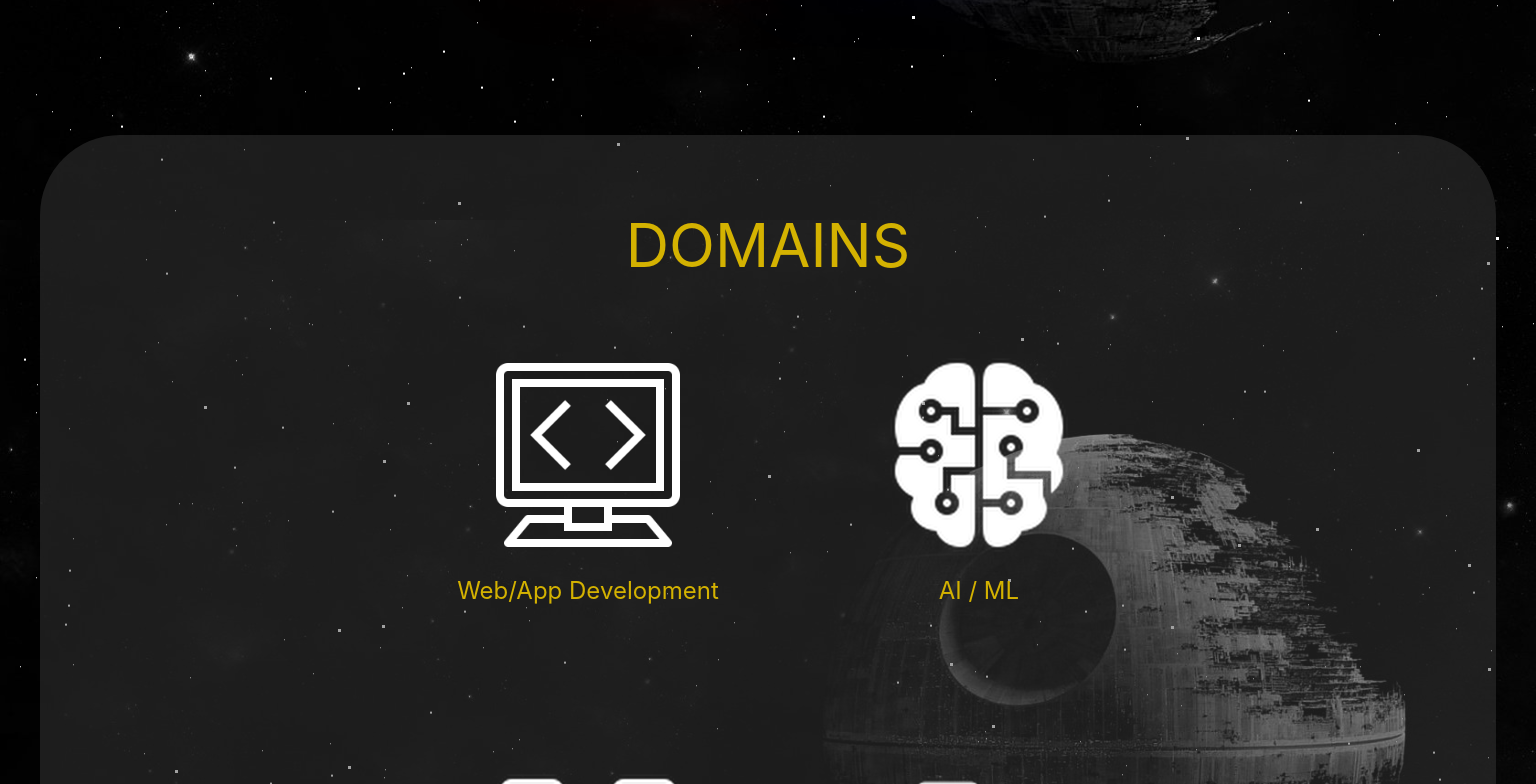
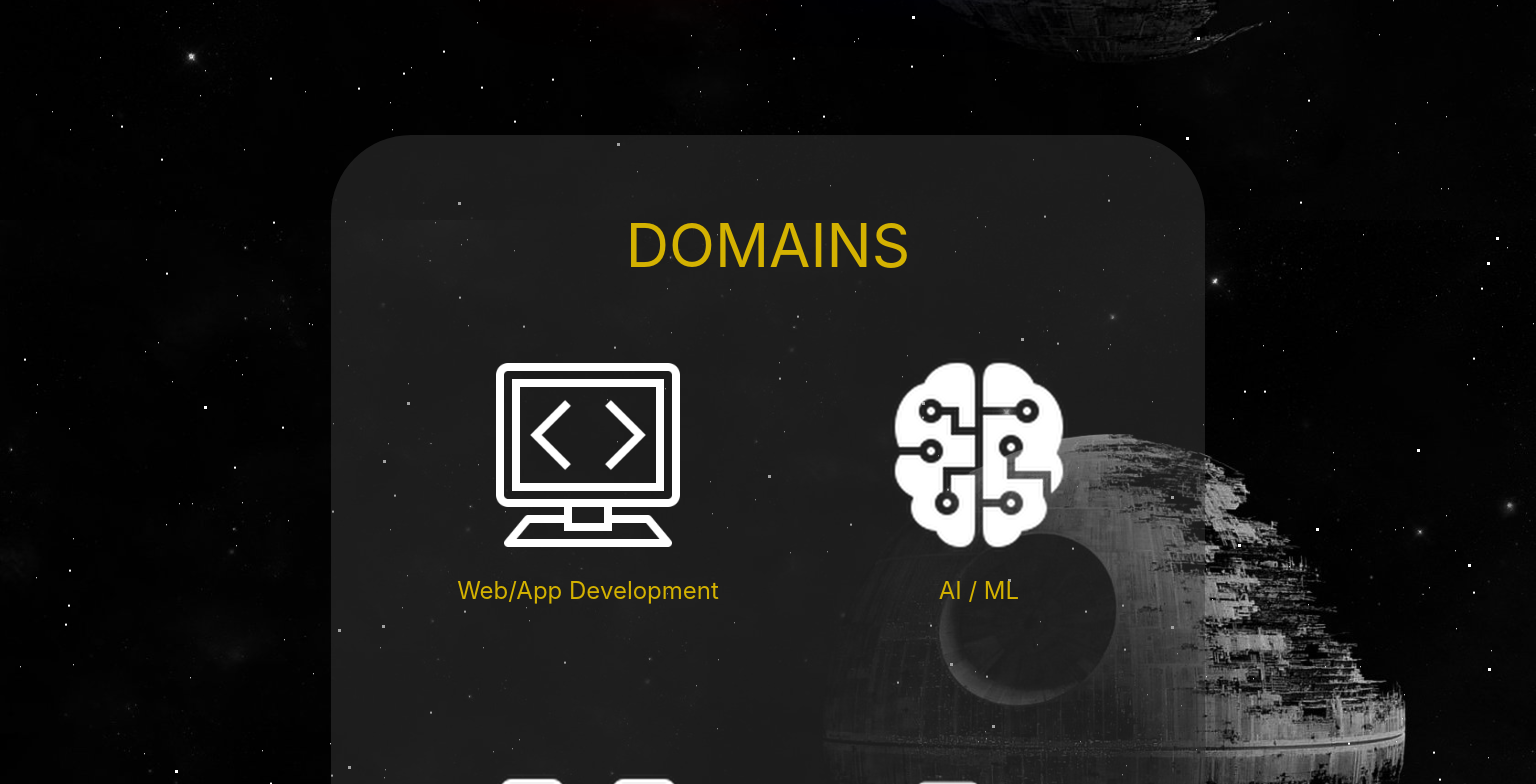
Before and after one commit to tseccodetantra/nfc2, a React (Create React App) app: page / in a window 1536 px wide. Shown: the part 740-1524 px from the top of the page. Built offline with nearby package versions, Linux system fonts and the light colour scheme.

Commit message:
domains made better for 1500+

```diff
--- a/src/components/Domains/Domains.jsx
+++ b/src/components/Domains/Domains.jsx
@@ -6,7 +6,10 @@ import "./domains.css";
 
 const Domains = () => {
   return (
-    <div className="text-yellow mt-[10rem] bg-nGray rounded-[5rem]">
+    <div
+      className="text-yellow mt-[10rem] bg-nGray rounded-[5rem]"
+      id="domain-cont"
+    >
       <div
         id="domain-head"
         className="flex items-center justify-center text-6xl pt-[5rem]"
--- a/src/components/Domains/domains.css
+++ b/src/components/Domains/domains.css
@@ -17,3 +17,10 @@
     padding: 3rem;
   } */
 }
+
+@media (min-width: 1500px) {
+  #domain-cont{
+    margin-left: 20%;
+    margin-right: 20%;
+  }
+}
```
